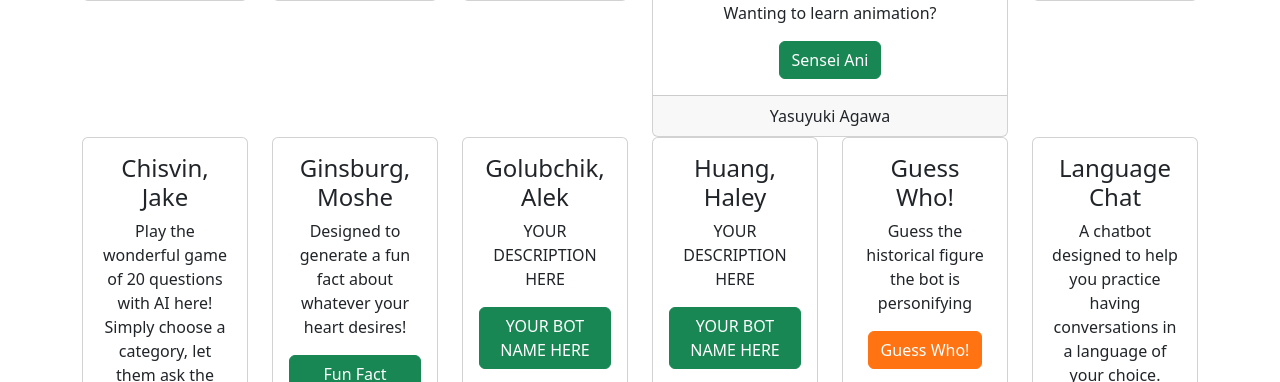
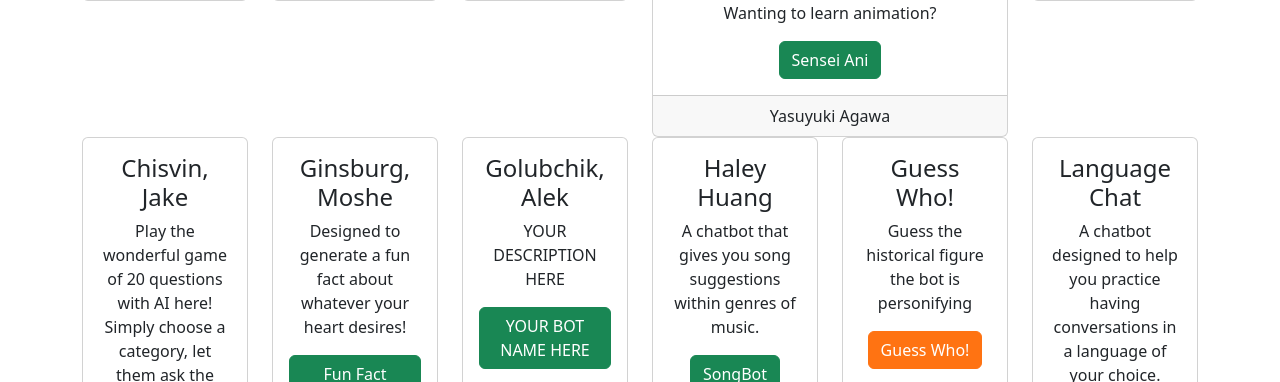
Before and after one commit to Crossroads-Computer-Science/CAS-CompSci-Chatbots---C, a Flask app: page / in a window 1280 px wide. Shown: the part 696-1078 px from the top of the page. Run offline with Flask 3, Linux system fonts and the light colour scheme.

Commit message:
Haley's commit

```diff
--- a/app.py
+++ b/app.py
@@ -57,6 +57,10 @@ def TwentyQuestions():
 def have_fun():
     return render_template("fun.html")
 
+@app.route('/song')
+def song():
+    return render_template("SongBot.html")
+
 @app.route("/chat")
 def chat_completion():
     prompt = request.args.get('prompt')
--- a/templates/index.html
+++ b/templates/index.html
@@ -124,12 +124,12 @@
         <div class="col">
             <div class="card">
                 <div class="card-body">
-                    <h4 class="card-title">Huang, Haley</h4>
-                    <p class="card-text">YOUR DESCRIPTION HERE</p>
-                    <a href="YOUR PATH HERE" class="btn btn-success">YOUR BOT NAME HERE</a>
+                    <h4 class="card-title">Haley Huang</h4>
+                    <p class="card-text">A chatbot that gives you song suggestions within genres of music.</p>
+                    <a href="/song" class="btn btn-success">SongBot</a>
                 </div>
-                <img class="card-img-bottom" src="YOUR IMAGE PATH HERE" alt="Card image">
-                <div class="card-footer">Huang, Haley</div>
+                <img class="card-img-bottom" src="/static/batman.png" alt="Card image">
+                <div class="card-footer">Haley Huang</div>
             </div>
         </div>
         <div class="col">
```
Also changed, not shown: templates/SongBot.html (added, +69 -0 lines), static/batman.png (added).
